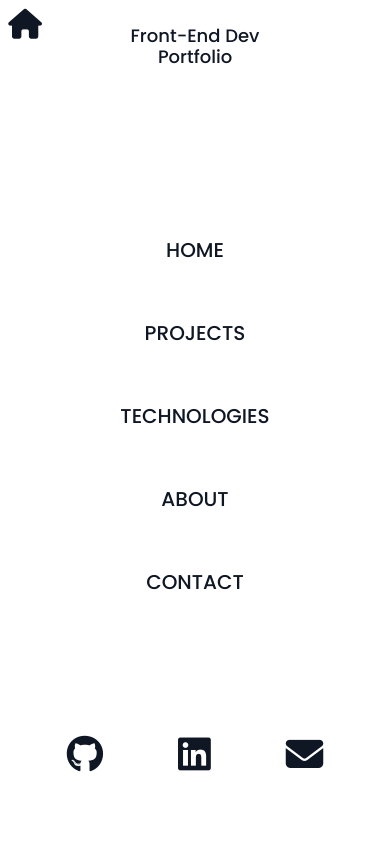
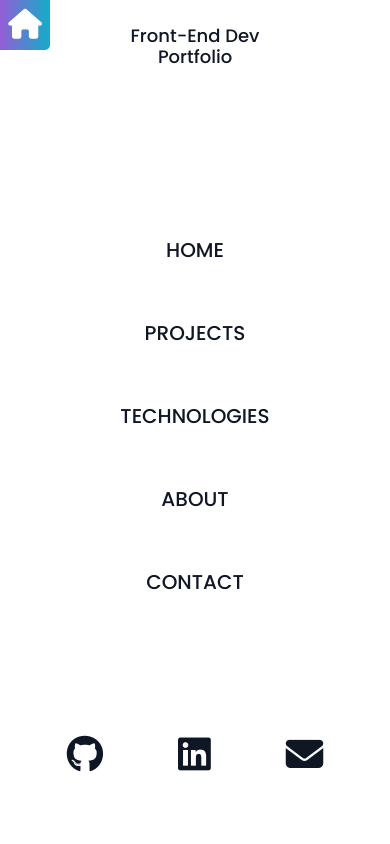
Before and after one commit to WebsterManyanga/Portfolio-Page, a React (Create React App) app in the folder react-app/: page / in a window 390 px wide. Shown: the top 844 px of the page. Built offline with nearby package versions, Linux system fonts and the light colour scheme.

Commit message:
menu-btn

```diff
--- a/react-app/src/components/Header/Header.css
+++ b/react-app/src/components/Header/Header.css
@@ -4,6 +4,18 @@ header {
 
 .menu-btn {
   display: none;
+  position: fixed;
+  top: 0;
+  left: 0;
+  width: 50px;
+  height: 50px;
+  font-size: 30px;
+  color: #fff;
+  z-index: 2;
+  background: linear-gradient(270deg, #13ADC7 0%, #6978D1 66.67%, #945DD6 100%);
+  border: none;
+  border-radius: 0 0px 5px 0;
+
 }
 
 .top-nav {
@@ -99,17 +111,6 @@ header {
   }
   .menu-btn {
     display: block;
-    position: fixed;
-    top: 0;
-    left: 0;
-    width: 50px;
-    height: 50px;
-    font-size: 30px;
-    color: #0F1624;
-    z-index: 2;
-    background-color: #fff;
-    border: none;
-    border-radius: 0 5px 5px 0;
   }
 
 
```
